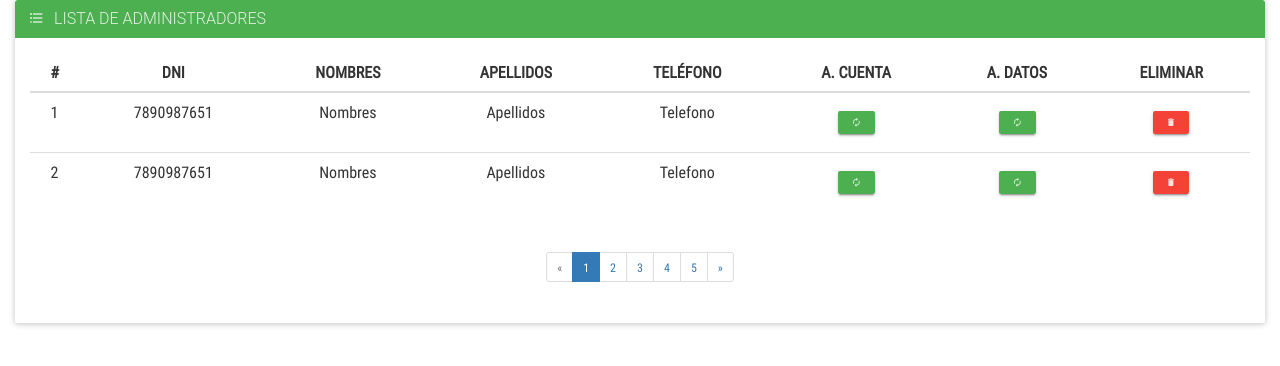
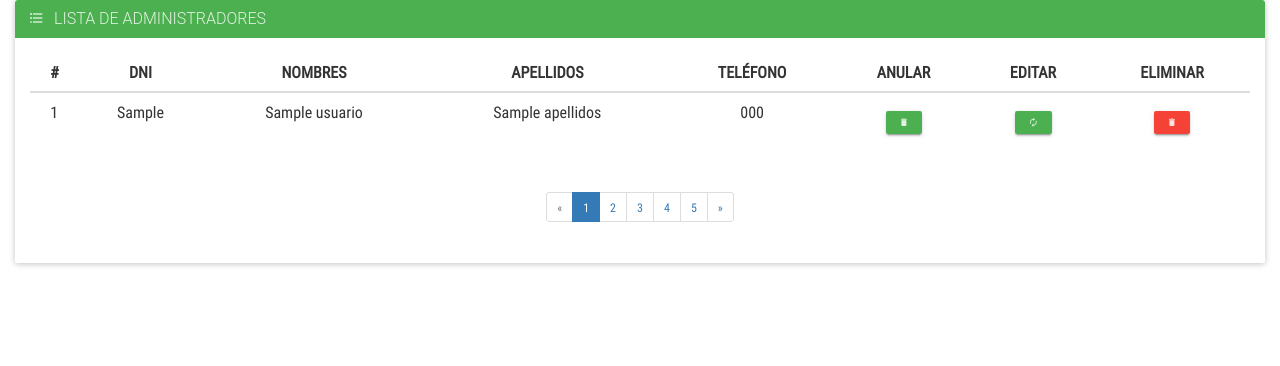
Before and after one commit to IPGlobalSystem/BibliotecaVirtual, a PHP site: the page made by views/usuario/lista.php in a window 1280 px wide. Shown: the top 366 px of the page. Run offline with PHP 8.4, Linux system fonts and the light colour scheme; the template is opened without the code that fills it: most values are stand-ins (such as "Sample title", 1, 10 or a date in 2020); some libraries are stand-ins or nearby versions.

Commit message:
nuevas modificaciones en el modulo de usuario admin

```diff
--- a/config/parameters.php
+++ b/config/parameters.php
@@ -1,5 +1,5 @@
 <?php
 
-define("base_url", "http://localhost:81/Libreria/Proyecto/");
+define("base_url", "http://localhost:81/Libreria/BibliotecaVirtual/");
 define("controller_default","HomeController");
 define("action_default","index");
--- a/views/usuario/lista.php
+++ b/views/usuario/lista.php
@@ -28,60 +28,36 @@
                             <th class="text-center">NOMBRES</th>
                             <th class="text-center">APELLIDOS</th>
                             <th class="text-center">TELÉFONO</th>
-                            <th class="text-center">A. CUENTA</th>
-                            <th class="text-center">A. DATOS</th>
+                            <th class="text-center">ANULAR</th>
+                            <th class="text-center">EDITAR</th>
                             <th class="text-center">ELIMINAR</th>
                         </tr>
                     </thead>
                     <tbody>
+                        <?php while($usuario = $usuarios->fetch_object()): ?>
                         <tr>
-                            <td>1</td>
-                            <td>7890987651</td>
-                            <td>Nombres</td>
-                            <td>Apellidos</td>
-                            <td>Telefono</td>
+                            <td><?=$usuario->id?></td>
+                            <td><?=$usuario->numeroDocumento?></td>
+                            <td><?=$usuario->nombre?></td>
+                            <td><?=$usuario->apellidos?></td>
+                            <td><?=$usuario->telefono?></td>
                             <td>
-                                <a href="#!" class="btn btn-success btn-raised btn-xs">
+                                <a href="<?=base_url?>usuario/cancel?id=<?=$usuario->id?>" class="btn btn-success btn-raised btn-xs">
+                                    <i class="zmdi zmdi-delete"></i>
+                                </a>
+                            </td>
+                            <td>
+                                <a href="<?=base_url?>usuario/edit?id=<?=$usuario->id?>" class="btn btn-success btn-raised btn-xs">
                                     <i class="zmdi zmdi-refresh"></i>
                                 </a>
                             </td>
                             <td>
-                                <a href="#!" class="btn btn-success btn-raised btn-xs">
-                                    <i class="zmdi zmdi-refresh"></i>
+                                <a href="<?=base_url?>usuario/delete?id=<?=$usuario->id?>" class="btn btn-danger btn-raised btn-xs">
+                                    <i class="zmdi zmdi-delete"></i>
                                 </a>
                             </td>
-                            <td>
-                                <form>
-                                    <button type="submit" class="btn btn-danger btn-raised btn-xs">
-                                        <i class="zmdi zmdi-delete"></i>
-                                    </button>
-                                </form>
-                            </td>
                         </tr>
-                        <tr>
-                            <td>2</td>
-                            <td>7890987651</td>
-                            <td>Nombres</td>
-                            <td>Apellidos</td>
-                            <td>Telefono</td>
-                            <td>
-                                <a href="#!" class="btn btn-success btn-raised btn-xs">
-                                    <i class="zmdi zmdi-refresh"></i>
-                                </a>
-                            </td>
-                            <td>
-                                <a href="#!" class="btn btn-success btn-raised btn-xs">
-                                    <i class="zmdi zmdi-refresh"></i>
-                                </a>
-                            </td>
-                            <td>
-                                <form>
-                                    <button type="submit" class="btn btn-danger btn-raised btn-xs">
-                                        <i class="zmdi zmdi-delete"></i>
-                                    </button>
-                                </form>
-                            </td>
-                        </tr>
+                        <?php endwhile; ?>
                     </tbody>
                 </table>
             </div>
```
Also changed, not shown: controllers/UsuarioController.php (+35 -0 lines), models/usuario.php (+32 -2 lines).
